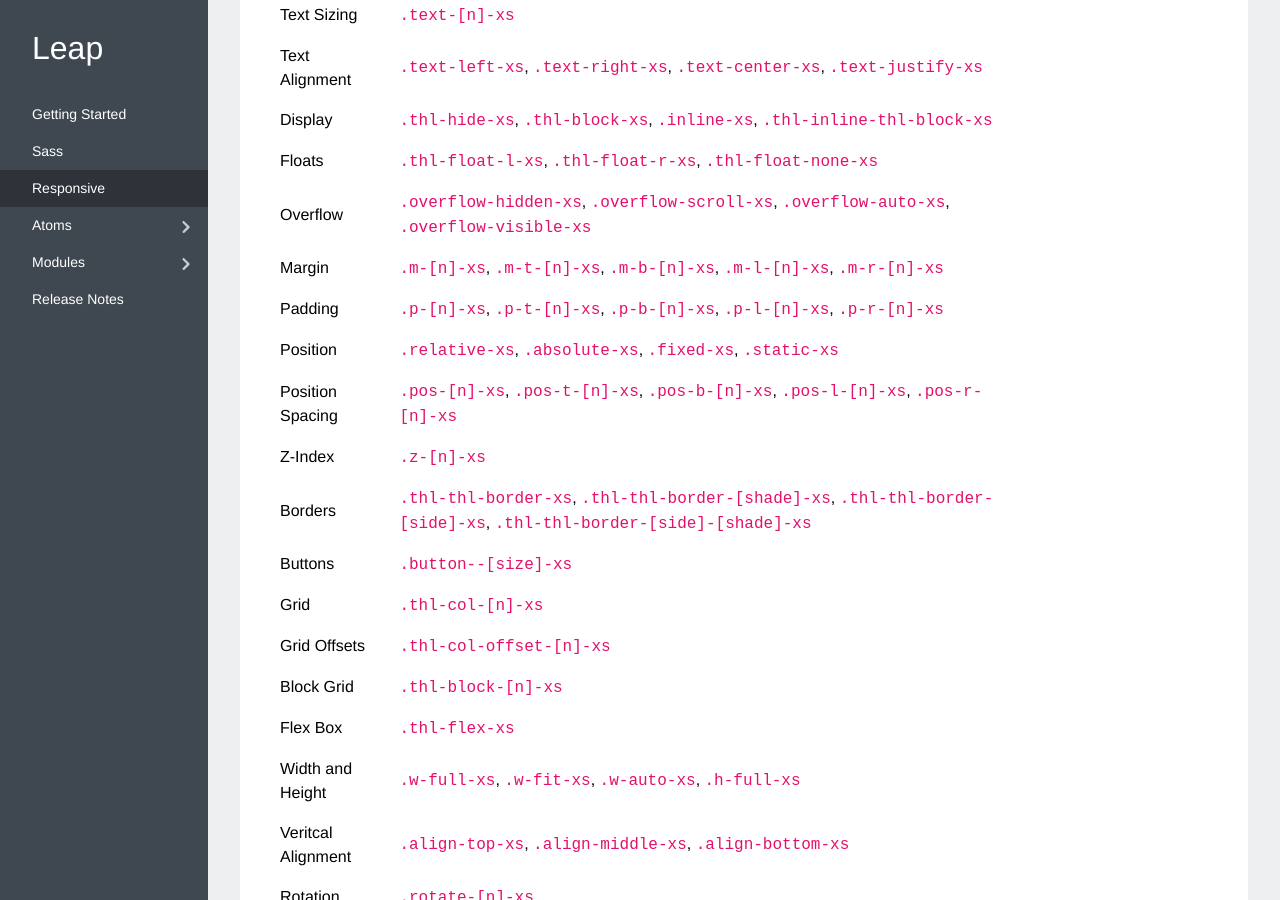
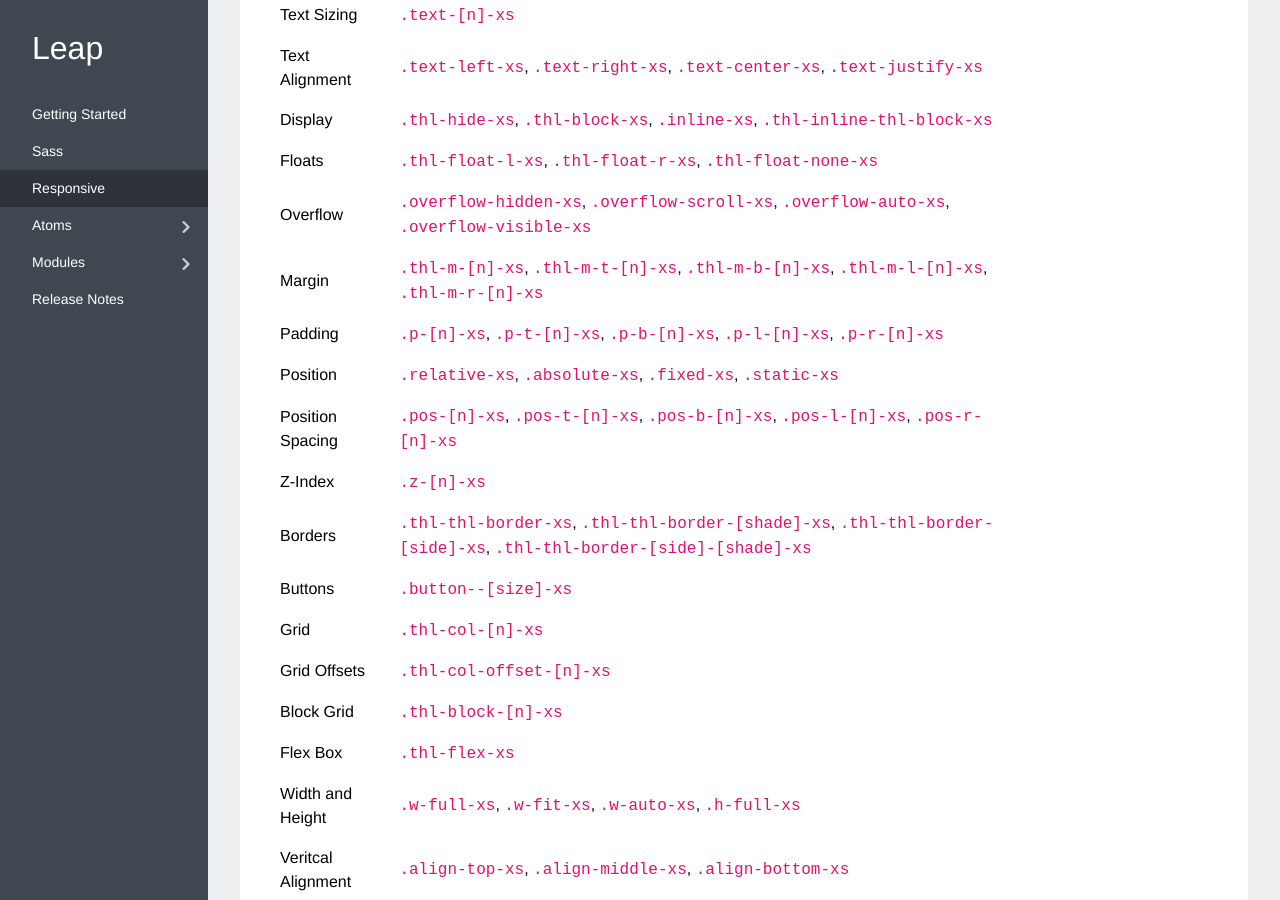
Before and after one commit to treehouse/project-leap, a Jekyll site: the page built from responsive.html, in a window 1280 px wide and 900 px high, scrolled down 1368 px. Built offline with Jekyll 4.4.1, drawn with Linux system fonts in a browser that asks for light colours; some web fonts are replaced.

Commit message:
Adding in more margin prefixes

```diff
--- a/icons.html
+++ b/icons.html
@@ -6,9 +6,9 @@ subnav: UI
 
 <section id="icons">
 
-  <h2 id="UI" class="m-b-1-xs thl-inline-block-xs">Common UI Icons</h2><span class="thl-button thl-button--small-xs thl-circle relative-xs pos-t-05-xs pos-l-1-xs">WIP: Only use in docs</span>
-  <p class="m-b-2-xs">Currently, Leap only comes with a few basic icons that will cover a lot of common UI pieces. For all other icons, continue using our rails helper that is built into the Treehouse app.</p>
-  <table class="table-border-rows m-b-4-xs">
+  <h2 id="UI" class="thl-m-b-1-xs thl-inline-block-xs">Common UI Icons</h2><span class="thl-button thl-button--small-xs thl-circle relative-xs pos-t-05-xs pos-l-1-xs">WIP: Only use in docs</span>
+  <p class="thl-m-b-2-xs">Currently, Leap only comes with a few basic icons that will cover a lot of common UI pieces. For all other icons, continue using our rails helper that is built into the Treehouse app.</p>
+  <table class="table-border-rows thl-m-b-4-xs">
     <thead>
       <tr>
         <th>Icon</th>
--- a/responsive.html
+++ b/responsive.html
@@ -7,9 +7,9 @@ subnav:
 ---
 
 <section>
-  <h2 id="Suffixes" class="m-b-1-xs">Responsive Suffixes</h2>
-  <p class="m-b-1-xs">Our grid classes, utility classes and typography are built in a way that give flexibility across breakpoints. To change things at different breakpoints, we have 5 suffixes to add to your classes: <code>-xs</code>, <code>-sm</code>, <code>-md</code>, <code>-lg</code>, and <code>-xl</code>.</p>
-  <p class="m-b-3-xs">To see this in action, resize your browser and pay attention to how this grid layout changes.</p>
+  <h2 id="Suffixes" class="thl-m-b-1-xs">Responsive Suffixes</h2>
+  <p class="thl-m-b-1-xs">Our grid classes, utility classes and typography are built in a way that give flexibility across breakpoints. To change things at different breakpoints, we have 5 suffixes to add to your classes: <code>-xs</code>, <code>-sm</code>, <code>-md</code>, <code>-lg</code>, and <code>-xl</code>.</p>
+  <p class="thl-m-b-3-xs">To see this in action, resize your browser and pay attention to how this grid layout changes.</p>
   <div class="thl-col-container">
     <div class="thl-col thl-col-100-xs thl-col-50-md thl-col-25-lg thl-border-dark-xs">
       <span class="thl-block-xs thl-hide-md thl-hide-lg">.thl-col-100-xs</span>
@@ -32,7 +32,7 @@ subnav:
       <span class="thl-hide-xs thl-block-lg">.thl-col-25-lg</span>
     </div>
   </div>
-  <div class="guide-code m-b-4-xs">
+  <div class="guide-code thl-m-b-4-xs">
 <pre><code class="language-html">&lt;div class="thl-col-container"&gt;
 &lt;div class="thl-col thl-col-100-xs thl-col-50-md thl-col-25-lg thl-border-dark-xs"&gt;
 &lt;span class="thl-block-xs thl-hide-md thl-hide-lg"&gt;.thl-col-100-xs&lt;/span&gt;
@@ -57,9 +57,9 @@ subnav:
 &lt;/div&gt;</code></pre>
   </div>
 
-  <h2 id="Breakpoints" class="m-b-1-xs">Breakpoints</h2>
-  <p class="m-b-1-xs">Everything in Leap is built with a mobile first approach. This means that if you want the same style across all breakpoints you'd use the <code>-xs</code> suffix. Here's a rundown of which breakpoint applies to which suffix.</p>
-  <table class="table-thl-border-rows w-full-xs m-b-4-xs" style="text-align: left">
+  <h2 id="Breakpoints" class="thl-m-b-1-xs">Breakpoints</h2>
+  <p class="thl-m-b-1-xs">Everything in Leap is built with a mobile first approach. This means that if you want the same style across all breakpoints you'd use the <code>-xs</code> suffix. Here's a rundown of which breakpoint applies to which suffix.</p>
+  <table class="table-thl-border-rows w-full-xs thl-m-b-4-xs" style="text-align: left">
     <thead>
       <th>Suffixes</th>
       <th>Breakpoint</th>
@@ -88,8 +88,8 @@ subnav:
     </tbody>
   </table>
 
-  <h2 class="m-b-1-xs">What can be suffixed?</h2>
-  <p class="m-b-1-xs">We apply suffixes to a lot of classes within Leap, but not so many that we end up creating a bunch of wasted code. We decided that this list of utilities, text and grid classes gave us the most flexibility without going overboard.</p>
+  <h2 class="thl-m-b-1-xs">What can be suffixed?</h2>
+  <p class="thl-m-b-1-xs">We apply suffixes to a lot of classes within Leap, but not so many that we end up creating a bunch of wasted code. We decided that this list of utilities, text and grid classes gave us the most flexibility without going overboard.</p>
   <table class="table-thl-border-rows w-full-xs" style="text-align: left">
     <thead>
       <th>Element</th>
@@ -118,7 +118,7 @@ subnav:
       </tr>
       <tr>
         <td>Margin</td>
-        <td><code>.m-[n]-xs</code>, <code>.m-t-[n]-xs</code>, <code>.m-b-[n]-xs</code>, <code>.m-l-[n]-xs</code>, <code>.m-r-[n]-xs</code></td>
+        <td><code>.thl-m-[n]-xs</code>, <code>.thl-m-t-[n]-xs</code>, <code>.thl-m-b-[n]-xs</code>, <code>.thl-m-l-[n]-xs</code>, <code>.thl-m-r-[n]-xs</code></td>
       </tr>
       <tr>
         <td>Padding</td>
```
Also changed, not shown: index.html (+13 -13 lines), release-notes.html (+33 -33 lines).
